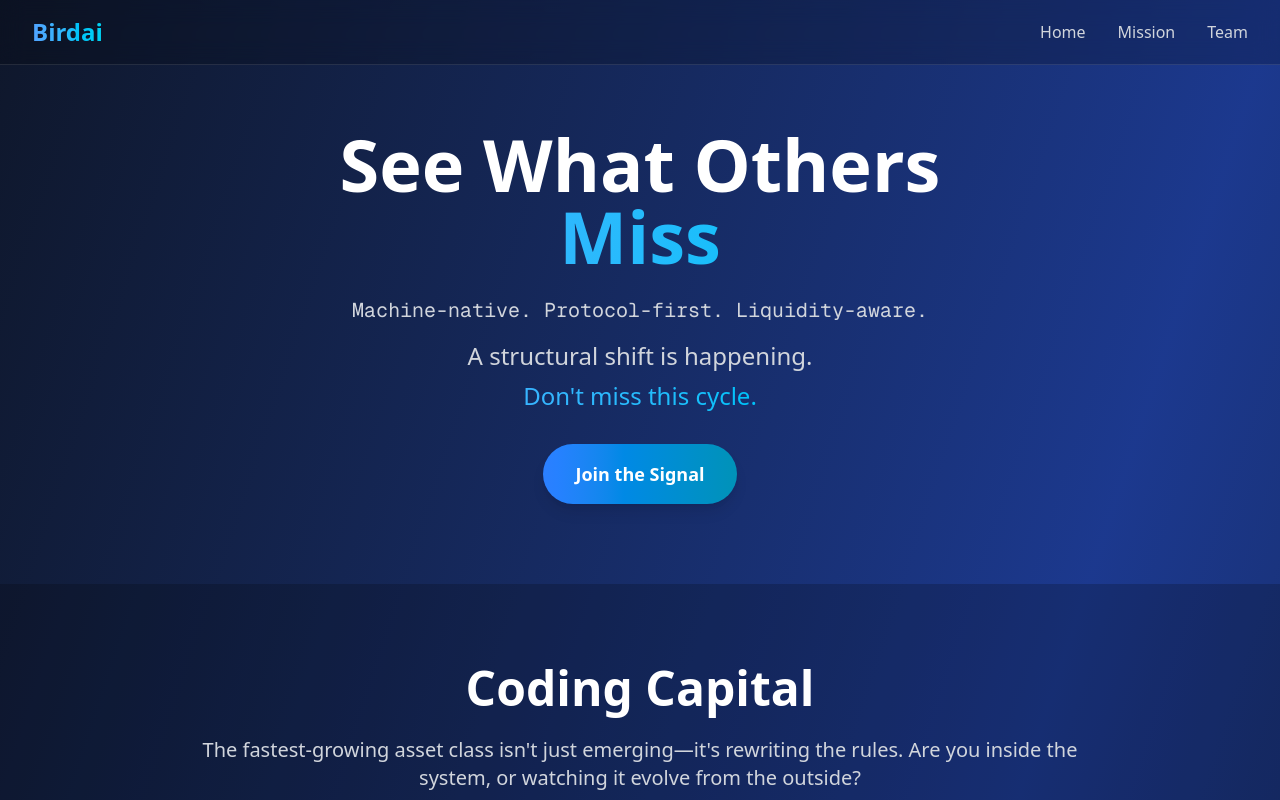
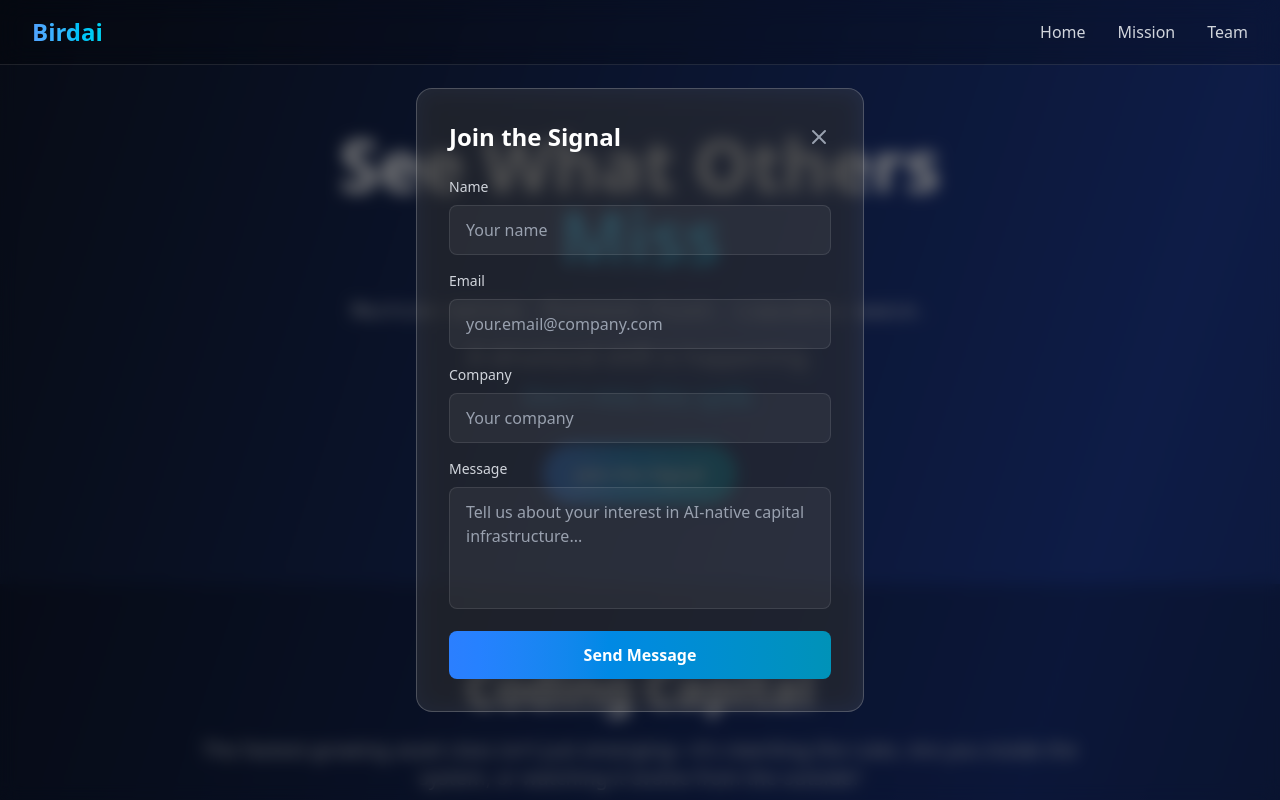
Before and after one commit to Kfar19/CursorWeb, a Next.js app: page / in a window 1280 px wide. Both pictures are taken after a click on the button "Join the Signal". Shown: the top 800 px of the page. Built offline with nearby package versions, Linux system fonts and the light colour scheme.

Commit message:
Add contact form modal for Join the Signal button

```diff
--- a/src/app/page.tsx
+++ b/src/app/page.tsx
@@ -18,9 +18,121 @@ import {
 
 export default function Home() {
   const [isMenuOpen, setIsMenuOpen] = useState(false);
+  const [isContactModalOpen, setIsContactModalOpen] = useState(false);
+  const [formData, setFormData] = useState({
+    name: '',
+    email: '',
+    company: '',
+    message: ''
+  });
+
+  const handleInputChange = (e: React.ChangeEvent<HTMLInputElement | HTMLTextAreaElement>) => {
+    const { name, value } = e.target;
+    setFormData(prev => ({
+      ...prev,
+      [name]: value
+    }));
+  };
+
+  const handleSubmit = (e: React.FormEvent) => {
+    e.preventDefault();
+    // Here you can add form submission logic
+    console.log('Form submitted:', formData);
+    // For now, just close the modal
+    setIsContactModalOpen(false);
+    setFormData({ name: '', email: '', company: '', message: '' });
+  };
 
   return (
     <div className="min-h-screen bg-gradient-to-br from-slate-900 via-blue-900 to-slate-900">
+      {/* Contact Modal */}
+      {isContactModalOpen && (
+        <div className="fixed inset-0 bg-black/50 backdrop-blur-sm z-50 flex items-center justify-center p-4">
+          <div className="bg-white/10 backdrop-blur-md rounded-2xl p-8 border border-white/20 max-w-md w-full">
+            <div className="flex justify-between items-center mb-6">
+              <h3 className="text-2xl font-bold text-white">Join the Signal</h3>
+              <button
+                onClick={() => setIsContactModalOpen(false)}
+                className="text-gray-400 hover:text-white transition-colors"
+              >
+                <X size={24} />
+              </button>
+            </div>
+
+            <form onSubmit={handleSubmit} className="space-y-4">
+              <div>
+                <label htmlFor="name" className="block text-sm font-medium text-gray-300 mb-2">
+                  Name
+                </label>
+                <input
+                  type="text"
+                  id="name"
+                  name="name"
+                  value={formData.name}
+                  onChange={handleInputChange}
+                  required
+                  className="w-full px-4 py-3 bg-white/5 border border-white/10 rounded-lg text-white placeholder-gray-400 focus:outline-none focus:border-blue-400 transition-colors"
+                  placeholder="Your name"
+                />
+              </div>
+
+              <div>
+                <label htmlFor="email" className="block text-sm font-medium text-gray-300 mb-2">
+                  Email
+                </label>
+                <input
+                  type="email"
+                  id="email"
+                  name="email"
+                  value={formData.email}
+                  onChange={handleInputChange}
+                  required
+                  className="w-full px-4 py-3 bg-white/5 border border-white/10 rounded-lg text-white placeholder-gray-400 focus:outline-none focus:border-blue-400 transition-colors"
+                  placeholder="your.email@company.com"
+                />
+              </div>
+
+              <div>
+                <label htmlFor="company" className="block text-sm font-medium text-gray-300 mb-2">
+                  Company
+                </label>
+                <input
+                  type="text"
+                  id="company"
+                  name="company"
+                  value={formData.company}
+                  onChange={handleInputChange}
+                  className="w-full px-4 py-3 bg-white/5 border border-white/10 rounded-lg text-white placeholder-gray-400 focus:outline-none focus:border-blue-400 transition-colors"
+                  placeholder="Your company"
+                />
+              </div>
+
+              <div>
+                <label htmlFor="message" className="block text-sm font-medium text-gray-300 mb-2">
+                  Message
+                </label>
+                <textarea
+                  id="message"
+                  name="message"
+                  value={formData.message}
+                  onChange={handleInputChange}
+                  rows={4}
+                  className="w-full px-4 py-3 bg-white/5 border border-white/10 rounded-lg text-white placeholder-gray-400 focus:outline-none focus:border-blue-400 transition-colors resize-none"
+                  placeholder="Tell us about your interest in AI-native capital infrastructure..."
+                />
+              </div>
+
+              <button
+                type="submit"
+                className="w-full bg-gradient-to-r from-blue-500 to-cyan-600 hover:from-blue-600 hover:to-cyan-700 text-white font-semibold py-3 px-6 rounded-lg transition-all duration-300 transform hover:scale-105"
+              >
+                Send Message
+              </button>
+            </form>
+          </div>
+        </div>
+      )}
+
       {/* Navbar */}
       <nav className="fixed top-0 w-full bg-black/20 backdrop-blur-md border-b border-white/10 z-50">
         <div className="max-w-7xl mx-auto px-4 sm:px-6 lg:px-8">
@@ -83,7 +195,10 @@ export default function Home() {
               Don&apos;t miss this cycle.
             </span>
           </p>
-          <button className="bg-gradient-to-r from-blue-500 to-cyan-600 hover:from-blue-600 hover:to-cyan-700 text-white font-semibold py-4 px-8 rounded-full text-lg transition-all duration-300 transform hover:scale-105 shadow-lg">
+          <button
+            onClick={() => setIsContactModalOpen(true)}
+            className="bg-gradient-to-r from-blue-500 to-cyan-600 hover:from-blue-600 hover:to-cyan-700 text-white font-semibold py-4 px-8 rounded-full text-lg transition-all duration-300 transform hover:scale-105 shadow-lg"
+          >
             Join the Signal
           </button>
         </div>
```
